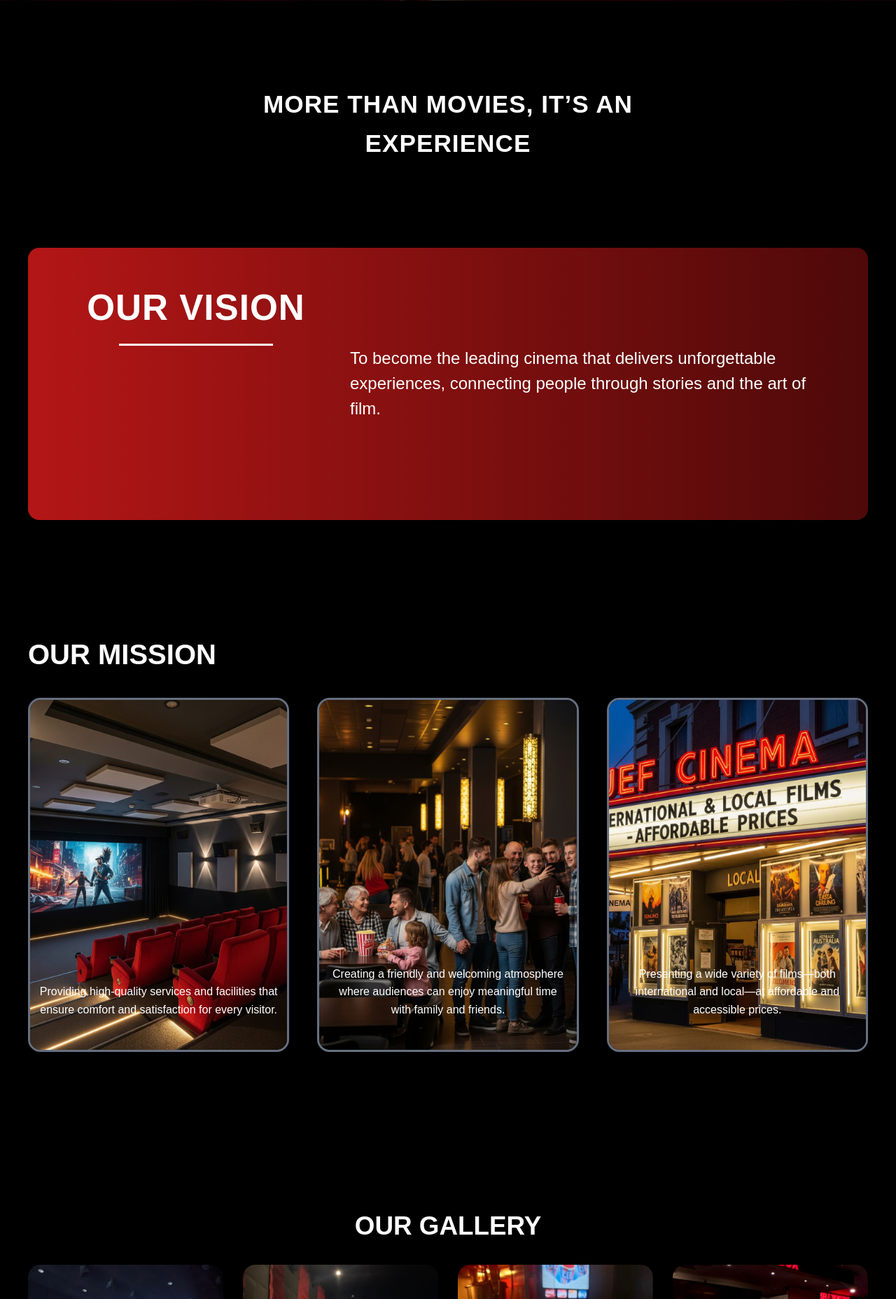
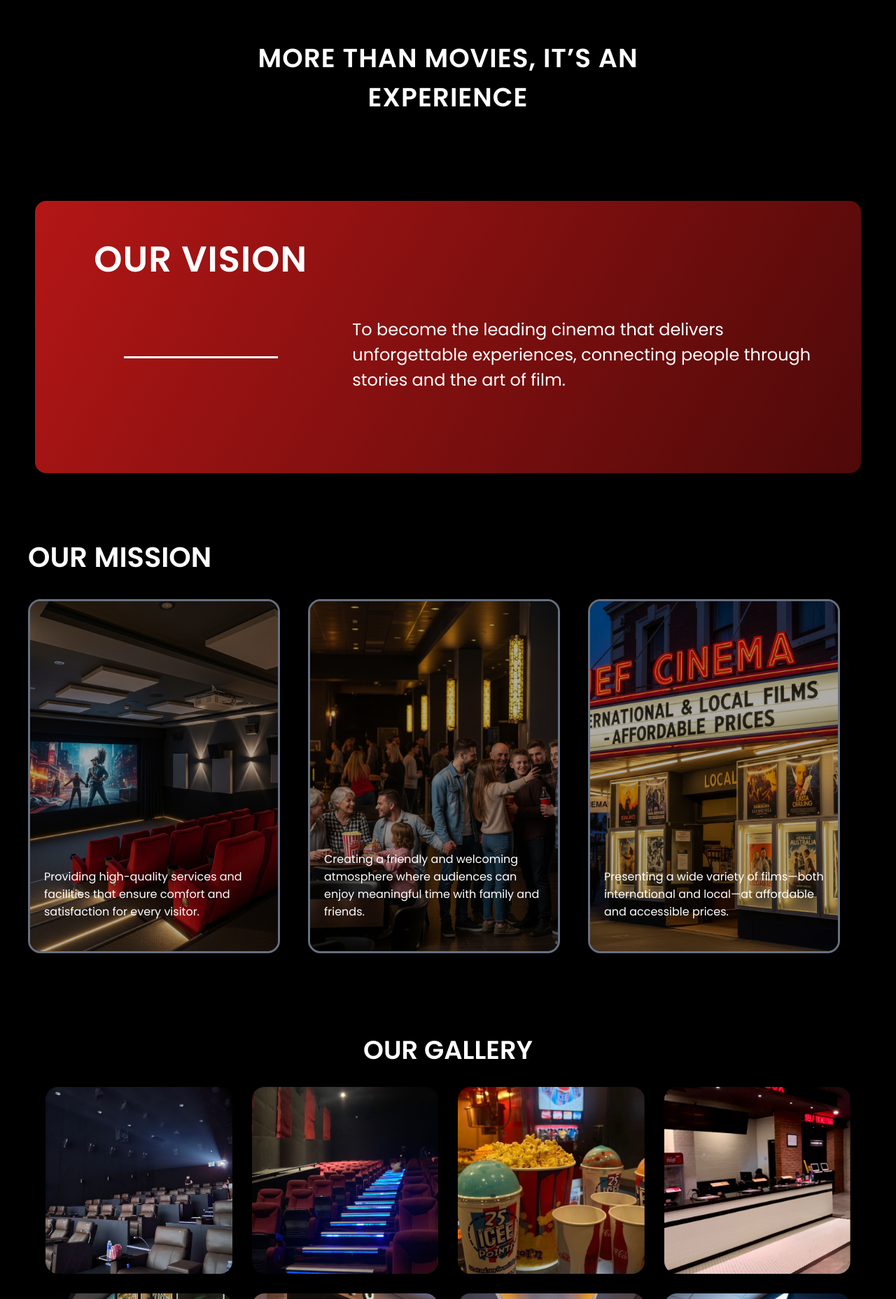
Before and after one commit to haniiww/PWL-KELOMPOK-8, a PHP site: page /about_us.php in a window 1280 px wide. Shown: the part 965-2821 px from the top of the page at 70% size. Run offline with PHP 8.4, Linux system fonts and the light colour scheme.

```diff
--- a/about_us.css
+++ b/about_us.css
@@ -1,29 +1,51 @@
-/* RESET */
-* {
-    margin: 0;
-    padding: 0;
-    box-sizing: border-box;
-    font-family: Arial, sans-serif;
+@import url('https://fonts.googleapis.com/css2?family=Poppins:wght@400;600&display=swap');
+body {
+  margin: 0;
+  padding: 0;
+  box-sizing: border-box;
+  background-color: #000;
 }
 
-body {
-    background-color: #000000;
-    color: white;
-    line-height: 1.6;
+* {
+  margin: 0;
+  padding: 0;
+  box-sizing: border-box;
+
+  color: #fff;
+}
+
+.container {
+  background: url("fotohomepage/background.png") repeat-x;
+  background-size: cover;
+  animation: movebg 40s linear infinite;
+}
+
+@keyframes movebg {
+  from { background-position: 0 0; }
+  to { background-position: -2000px 0; }
+}
+
+.overlay {
+  height: 100%;
+  width: 100%;
+  background: rgba(0,0,0,0.5);
+  display: flex;
+  flex-direction: column;
+  justify-content: space-between;
 }
 
 /* HERO SECTION */
 .hero-section {
     position: relative;
     width: 100%;
-    height: 881px;
-    background: url('about_us/cnema1_page-0001.jpg') no-repeat center center;
+    height: 900px;
+    background: url('about_us/bg.png') no-repeat center center;
 }
 
 .hero-content {
     position: absolute;
-    top: 55%;   /* atur vertikal, makin besar makin ke bawah */
-    left: 8%;   /* atur horizontal, makin besar makin ke kanan */
+    top: 55%;
+    left: 8%;
     transform: translateY(-50%);
     color: white;
     max-width: 1000px;
@@ -31,27 +53,38 @@ body {
 }
 
 .hero-content h1 {
-    font-size: 4.8rem;
+    font-size: 3.2rem;
     font-weight: bold;
     line-height: 1.2;
     margin-bottom: 15px;
+    margin-right: 300px;
 }
 
 .hero-content p {
-    font-size:1.6rem;
+    font-size:1.5rem;
     line-height: 1.7;
     color: #e0e0e0;
     max-width: 900px;
-    font-style:thin;
+    font-weight: lighter;
+}
+
+.Motto {
+    text-align:center;
+    margin: 120px 0 120px 0;
+    max-width: 600px; margin-left: auto;
+    margin-right: auto;
+    font-size:25px;
+    font-weight:800;
+    letter-spacing:1px
 }
 
 /* VISION */
 .vision {
-    margin: 50px auto;
+    margin: 50px;
     padding: 0;
     max-width: 1200px;
     border-radius: 16px;
-    background: linear-gradient(90deg, #B41616 0%, #4E0909 100%);
+    background: linear-gradient(120deg, #B41616 0%, #4E0909 100%);
     box-shadow: 0 4px 24px rgba(0,0,0,0.25);
 }
 
@@ -67,7 +100,7 @@ body {
     display: flex;
     flex-direction: column;
     justify-content: flex-start;
-    align-items: center; /* Ubah dari flex-start ke center */
+    align-items: center;
     height: 100%;
     margin-top: 10px;
 }
@@ -76,9 +109,8 @@ body {
     font-size: 3.2rem;
     font-weight: bold;
     color: #fff;
-    margin-bottom: 10px;
+    margin-bottom: 100px;
     letter-spacing: 1px;
-    /* Hapus align-self: center; */
 }
 
 .vision-title hr {
@@ -86,7 +118,6 @@ body {
     border: none;
     border-top: 3px solid #fff;
     margin: 0 auto;
-    /* Hapus align-self: center; */
 }
 
 .vision-desc {
@@ -102,12 +133,14 @@ body {
     margin-left: 40px;
     line-height: 1.5;
     text-align: left;
+    display: flex;
+    margin-top: 50px;
 }
 
 /* Mission */
 .mission {
-    max-width: 1240px;
-    margin: 160px auto;
+    max-width: 1200px;
+    margin: 90px 20px;
     padding: 0 20px;
 }
 
@@ -144,7 +177,7 @@ body {
     object-fit: cover;
     border-radius: 0;
     display: block;
-
+    filter: brightness(70%);
 }
 
 .mission-card p {
@@ -154,17 +187,16 @@ body {
     width: 100%;
     font-size: 1rem;
     color: #fff;
-    padding: 16px 12px 12px 12px;
+    padding: 16px 12px 12px 20px;
     margin: 0;
     border-radius: 0 0 18px 18px;
-    text-align: center;
     z-index: 2;
     bottom: 32px;
 }
 
 /* Gallery */
 .gallery {
-    padding: 60px 20px;
+    padding: 20px 20px;
     text-align: center;
 }
 
@@ -177,7 +209,7 @@ body {
     display: grid;
     grid-template-columns: repeat(auto-fit, minmax(220px, 1fr));
     gap: 28px;
-    max-width: 1200px;
+    max-width: 1150px;
     margin: 0 auto;
 }
 
@@ -196,7 +228,7 @@ body {
 
 /* Highlight Banner */
 .highlight {
-    margin: 60px auto 0 auto;
+    margin: 100px auto 0 auto;
     max-width: 1200px;
     text-align: center;
 }
@@ -219,21 +251,25 @@ body {
     left: 40%;
     bottom: 0;
     transform: translateX(-50%);
-    font-size: 2.7rem;
+    font-size: 45px;
+    font-weight: lighter;
     color: #fff;
     padding: 18px 32px 16px 32px;
     border-radius: 0 0 18px 18px;
-    text-shadow: 0 2px 8px #000;
     margin-bottom: 20px;
     width: 90%;
     text-align: left;
     max-width: 900px;
-    font-style: thin;
 }
+
 .team {
     padding: 60px 0 40px 0;
     text-align: center;
     font-size: 2.0rem;
+}
+
+.team h2 {
+    margin-bottom: 40px;
 }
 
 .team-grid {
--- a/about_us.php
+++ b/about_us.php
@@ -7,22 +7,19 @@
     <link rel="stylesheet" href="about_us.css">
 </head>
 <body>
-    <?php include './header.php'?>
 <!-- Hero Section -->
 <div class="hero-section">
+    <?php include './header.php'?>
     <div class="hero-content">
-                   <h1>AT THE HEART OF JEF CINEMA</h1>
-            <p>
-                With years of dedication in the cinema industry, JEF Cinema is committed to delivering exceptional facilities
-                and an enjoyable movie-going experience at accessible prices. More than just a place to watch films,
-                JEF Cinema serves as a second home where audiences can share moments with family and friends while enjoying
-                unforgettable stories on the big screen—today, tomorrow, and beyond.
-            </p>
+        <h1>AT THE HEART OF JEF CINEMA</h1>
+        <p>
+            With years of dedication in the cinema industry, JEF Cinema is committed to delivering exceptional facilities and an enjoyable movie-going experience at accessible prices. More than just a place to watch films, JEF Cinema serves as a second home where audiences can share moments with family and friends while enjoying unforgettable stories on the big screen—today, tomorrow, and beyond.
+        </p>
     </div>
 </div>
 
-<div style="text-align:center; margin: 120px 0 120px 0; max-width: 600px; margin-left: auto; margin-right: auto;">
-    <h2 style="font-size:2.2rem; font-weight:800; letter-spacing:1px;">MORE THAN MOVIES, IT’S AN EXPERIENCE</h2>
+<div class="Motto">
+    <h2>MORE THAN MOVIES, IT’S AN EXPERIENCE</h2>
 </div>
 
 <!-- Vision -->
--- a/footer.php
+++ b/footer.php
@@ -1,17 +1,19 @@
     <!-- components/footer.php -->
 <style>
+    @import url('https://fonts.googleapis.com/css2?family=Poppins:wght@400;600&display=swap');
+
     .footer {
         margin: 0 auto;
         padding: 40px 10px 10px;
         color: #fff;
-        font-family: Arial, sans-serif;
+        font-family: "poppins";
     }
 
     .footer-container {
         display: flex;
         justify-content: center;
         align-items: flex-start;  /* <-- Biar semua kolom rata atas */
-        gap: 130px;               /* Jarak antar kolom */
+        gap: 90px;               /* Jarak antar kolom */
         flex-wrap: wrap;
         max-width: 1200px;
         margin: 0 auto;
--- a/header.php
+++ b/header.php
@@ -1,6 +1,6 @@
+<style>
+    @import url('https://fonts.googleapis.com/css2?family=Poppins:wght@400;600&display=swap');
 
-<!-- components/header.php -->
-<style>
     * {
         margin: 0;
         padding: 0;
@@ -9,7 +9,7 @@
 
     body {
         color: white;
-        font-family: Arial, sans-serif;
+        font-family: "poppins";
     }
 
     .header {
@@ -24,7 +24,6 @@
         padding: 0 70px;
     }
 
-    /* Logo + teks */
     .logo {
         display: flex;
         align-items: center;
@@ -35,23 +34,20 @@
         height: 55px;
     }
 
-    /* Ukuran logo biar kecil */
     .logo img {
-        width: 35px;    /* <<< Logo lebih kecil */
+        width: 35px;
         height: 35px;
         object-fit: contain;
         border-radius: 8px;
         margin-bottom: 18px;
     }
 
-    /* Menu kanan */
     .menu-kanan {
         display: flex;
         align-items: center;
         gap: 20px;
     }
 
-    /* Tombol menu */
     .menu a {
         color: white;
         text-decoration: none;
@@ -66,7 +62,6 @@
         transform: translateY(-2px);
     }
 
-    /* Tombol login & signup */
     .tombol-auth {
         display: flex;
         gap: 15px;
@@ -92,17 +87,15 @@
 
 <header class="header">
     <div class="isi">
-        <!-- Logo di kiri -->
-        <a href="index.php" class="logo">
+        <a href="homepage.php" class="logo">
             <img src="header&footer/JEF (2).png" alt="Logo">
             Cinema
         </a>
 
-        <!-- Menu di kanan -->
         <div class="menu-kanan">
             <div class="tombol-auth">
-                <a href="login.php" class="btn btn-login">Login</a>
-                <a href="register.php" class="btn btn-signup">Sign Up</a>
+                <a href="logIn.php" class="btn btn-login">Login</a>
+                <a href="signup.php" class="btn btn-signup">Sign Up</a>
             </div>
         </div>
     </div>
```
Also changed, not shown: README.md.
